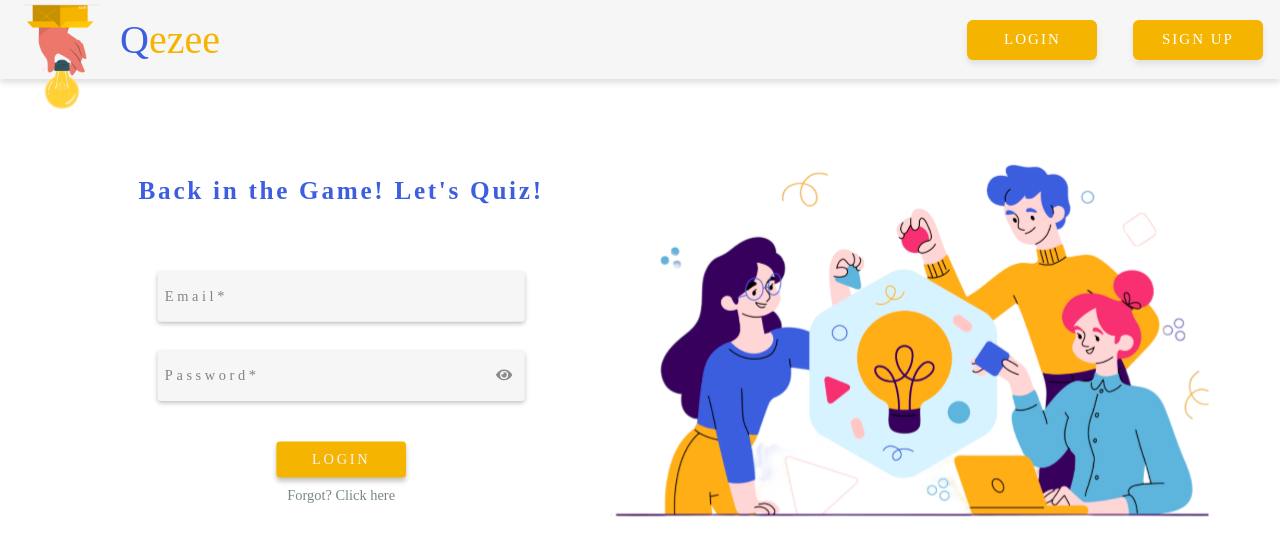
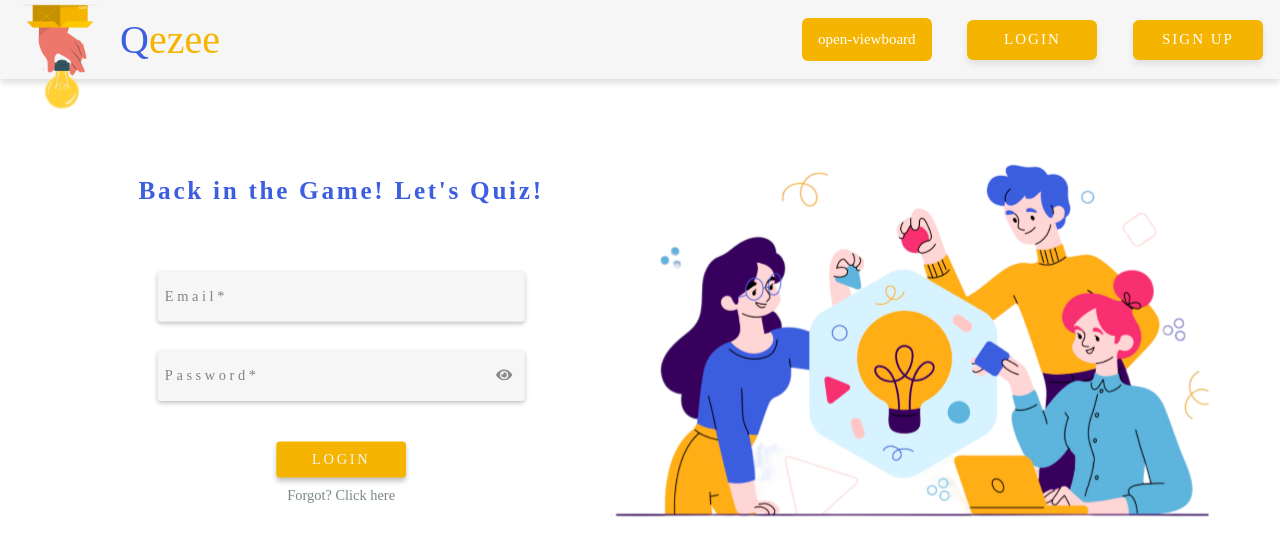
Before and after one commit to RohitRaj766/Qezee, a React (Create React App) app in the folder client/: page / in a window 1280 px wide. Shown: the top 556 px of the page. Built offline with nearby package versions, Linux system fonts and the light colour scheme.

Commit message:
testing open-viewboard route

```diff
--- a/client/src/user/components/header/Header.jsx
+++ b/client/src/user/components/header/Header.jsx
@@ -20,6 +20,7 @@ const Header = () => {
           </div>
 
           <div className="rightside">
+            <button className="open--viewboard" onClick={() => navigate('/open-viewboard')}>open-viewboard</button>
             <button className="login" onClick={() => navigate('/login')}>LOGIN</button>
             <button className="signup" onClick={() => navigate('/signup')}>SIGN UP</button>
           </div>
--- a/client/src/user/components/header/Header.scss
+++ b/client/src/user/components/header/Header.scss
@@ -77,6 +77,24 @@ nav {
       .signup {
         box-shadow: 0px 4px 6px 0px $shadow-color;
       }
+      .open--viewboard{
+        width:130px;
+        height: 43px;
+        margin: 5px;
+        border: none;
+        border-radius: 6px;
+        background-color: $btn-color;
+        color:$pure-white;
+        font-size: 15px;
+        cursor: pointer;
+        position: relative;
+        font-family: $primary-font;
+        &:hover {
+          background-color: darken(#F5B400, 1%);
+          color: lighten(#F4F4F4, 10%);
+          box-shadow: 0 0.25rem 0.5rem 0 rgba(12, 12, 12, 0.35);
+      }
+      }
     }
   }
 }
```
